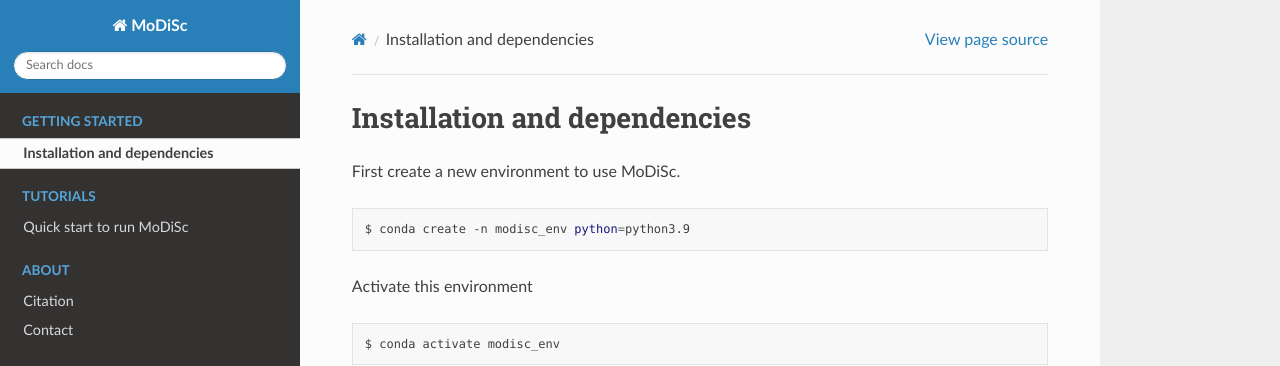
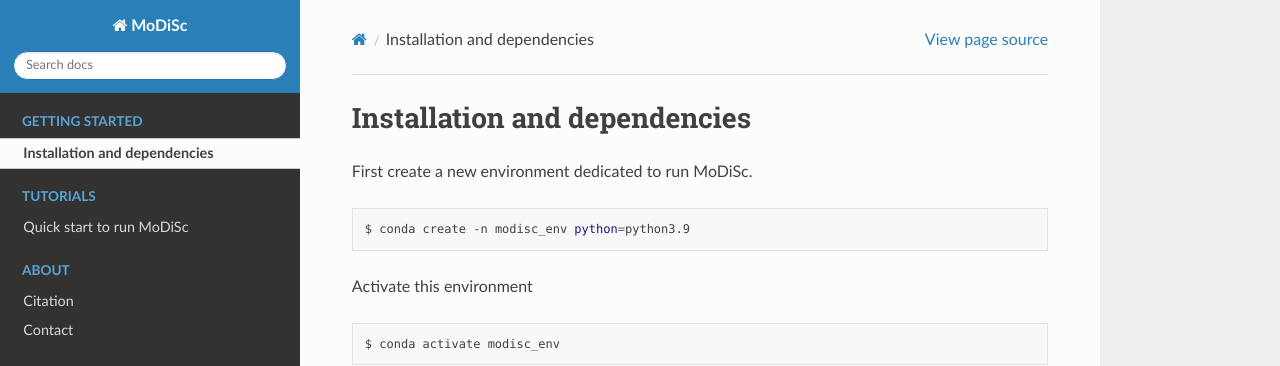
Before and after one commit to cdesgrange/MoDiSc, a Sphinx documentation site: the page built from docs/Installation-and-dependencies.rst, in a window 1280 px wide and 1043 px high. Shown: the top 366 px of the window. Built offline with Sphinx 7.4.7 and the Read the Docs theme 3.1.0, drawn with Linux system fonts in a browser that asks for light colours.

Commit message:
Update Installation-and-dependencies.rst

```diff
--- a/docs/Installation-and-dependencies.rst
+++ b/docs/Installation-and-dependencies.rst
@@ -3,7 +3,7 @@
 Installation and dependencies
 -----------------------------
 
-First create a new environment to use MoDiSc.
+First create a new environment dedicated to run MoDiSc.
 
 .. code-block:: bash
 
```
